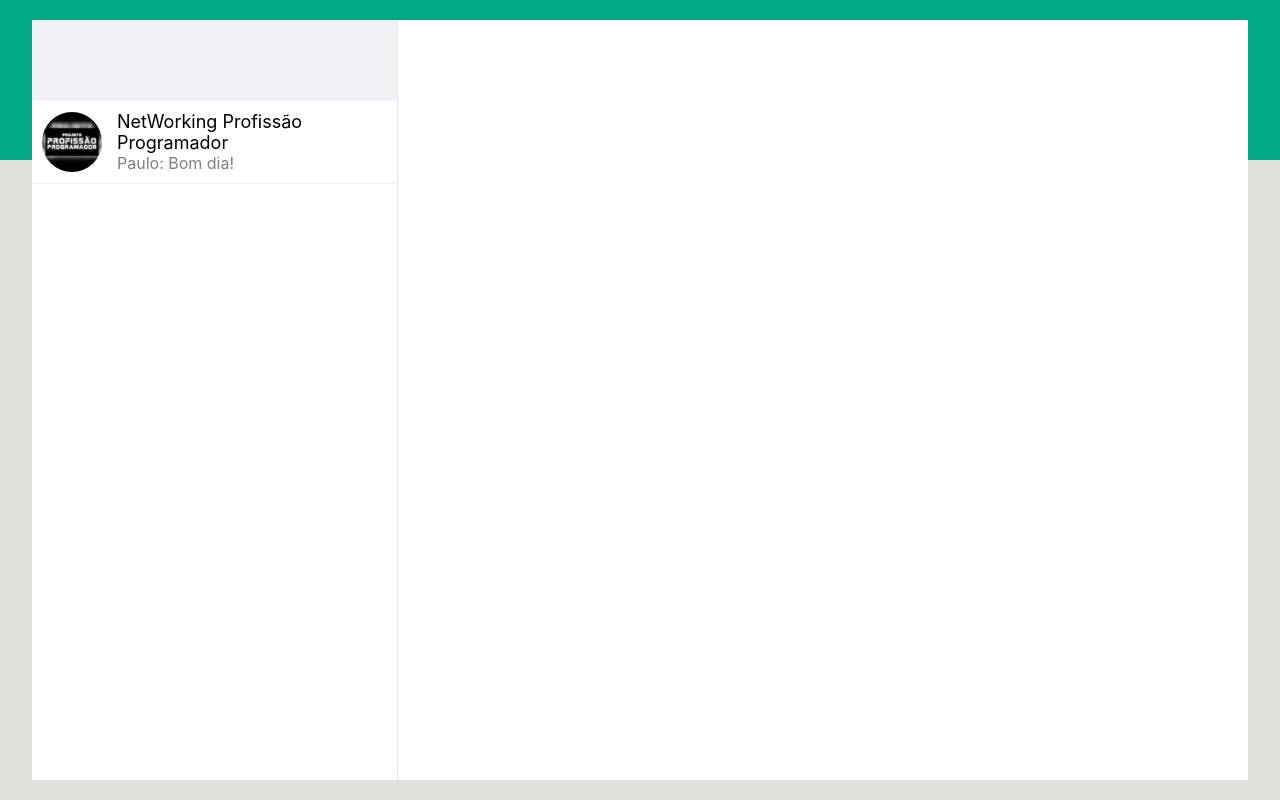
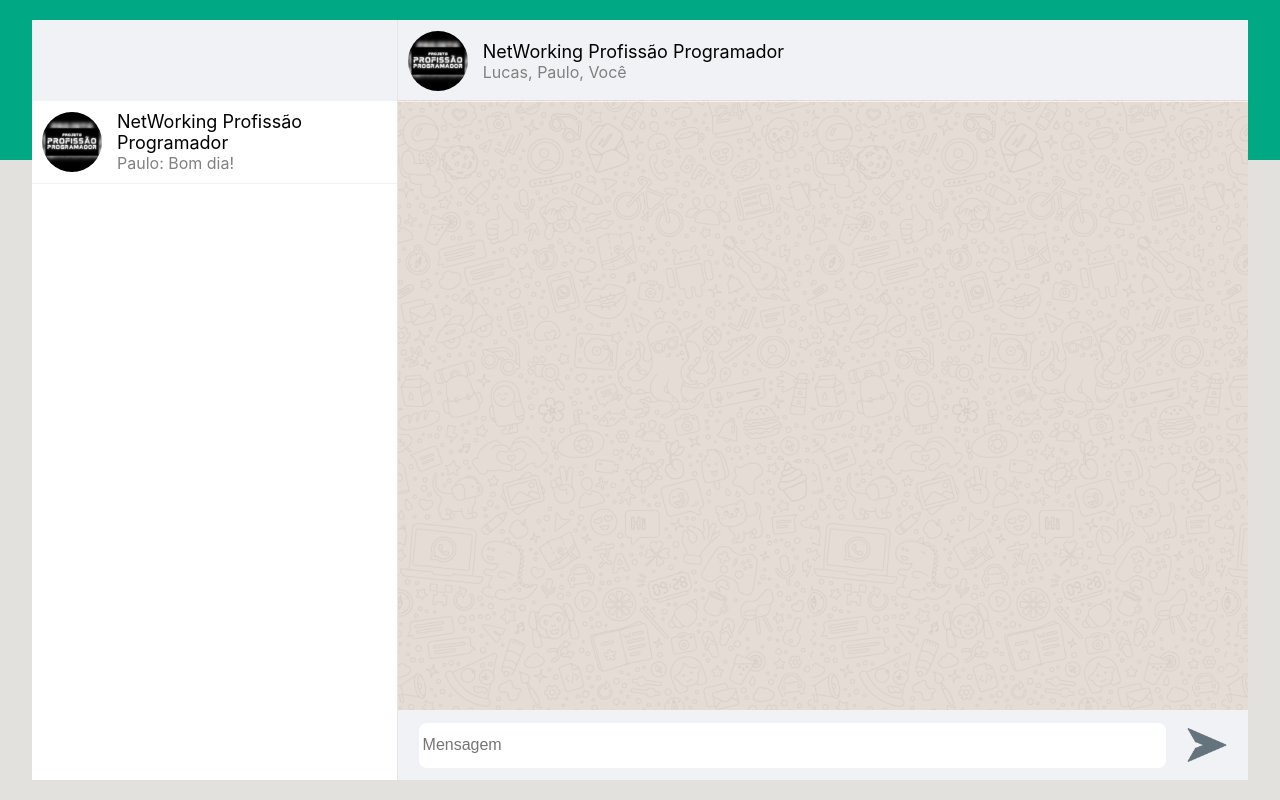
Before and after one commit to RodrigoSerrasqueiro/WhatsappWeb-Front-end, a React (Create React App) app: page / in a window 1280 px wide. Built offline with nearby package versions, Linux system fonts and the light colour scheme.

Commit message:
Chat Messages created

```diff
--- a/src/App-style.js
+++ b/src/App-style.js
@@ -1,4 +1,5 @@
 import { styled } from "styled-components";
+import background from './assets/background.png'
 
 export const Main = styled.div`
   height: 100vh;
@@ -67,3 +68,45 @@ export const TitleMessage = styled.span`
 export const LastMessage = styled.span`
   color: ${({theme}) => theme.colors.secondary};
 `;
+
+export const ChatMessages = styled.div`
+  flex: 1;
+  background-image: url(${background});
+  background-size: contain;
+  display: flex;
+  flex-direction: column;
+  justify-content: space-between;
+`;
+
+export const ChatMessagesArea = styled.div`
+  flex: 1;
+`;
+
+export const ChatInputArea = styled.div`
+  width: 100%;
+  height: 70px;
+  background-color: ${({theme}) => theme.colors.borderColor2};
+  box-sizing: border-box;
+  padding: 0 10px;
+  display: flex;
+  align-items: center;
+  justify-content: space-around;
+`;
+
+export const ChatInput = styled.input`
+  width: 90%;
+  background-color: ${({theme}) => theme.colors.primary};
+  height: 45px;
+  border: none;
+  outline: none;
+  border-radius: 8px;
+  box-sizing: border-box;
+  padding: 4px;
+  font-size: 16px;
+`;
+
+export const SendMessage = styled.img`
+  width: 40px;
+  height: auto;
+  cursor: pointer;
+`;
--- a/src/App.js
+++ b/src/App.js
@@ -1,5 +1,6 @@
-import { Background, ChatContacts, ChatContainer, ChatItem, ChatOptions, LastMessage, Main, ProfileImg, TitleChatContainer, TitleMessage } from "./App-style";
+import { Background, ChatContacts, ChatContainer, ChatInput, ChatInputArea, ChatItem, ChatMessages, ChatMessagesArea, ChatOptions, LastMessage, Main, ProfileImg, SendMessage, TitleChatContainer, TitleMessage } from "./App-style";
 import profileImage from './assets/profile-img.jpg'
+import sendIcon from './assets/send.png'
 
 
 function App() {
@@ -7,6 +8,7 @@ function App() {
    <Main>
     <Background></Background>
     <ChatContainer>
+
       <ChatContacts>
         <ChatOptions></ChatOptions>
         <ChatItem>
@@ -17,6 +19,29 @@ function App() {
           </TitleChatContainer>
         </ChatItem>
       </ChatContacts>
+
+      <ChatMessages>
+        <ChatOptions>
+        <ChatItem>
+          <ProfileImg alt="Imagem de perfil" src={profileImage} />
+          <TitleChatContainer>
+            <TitleMessage>NetWorking Profissão Programador</TitleMessage>
+            <LastMessage>Lucas, Paulo, Você </LastMessage>
+          </TitleChatContainer>
+        </ChatItem>
+        </ChatOptions>
+
+        <ChatMessagesArea>
+
+        </ChatMessagesArea>
+
+        <ChatInputArea>
+          <ChatInput placeholder="Mensagem"/>
+          <SendMessage alt="Ícone enviar" src={sendIcon}/>
+        </ChatInputArea>
+
+      </ChatMessages>
+
     </ChatContainer>
    </Main>
   );
```
